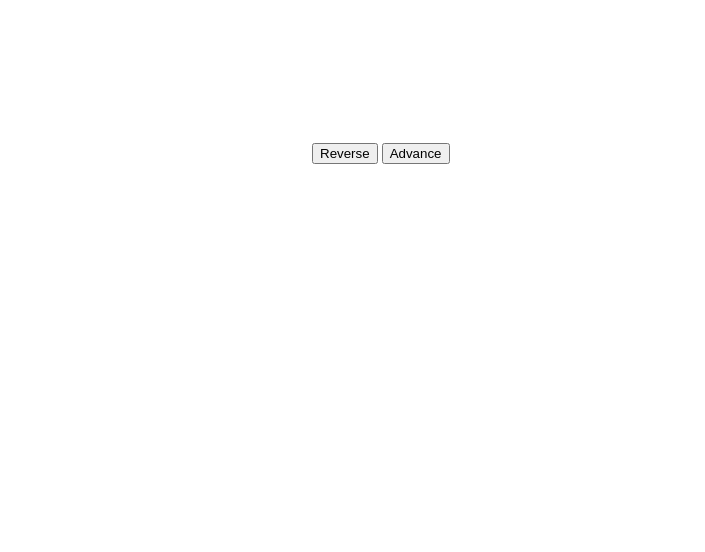
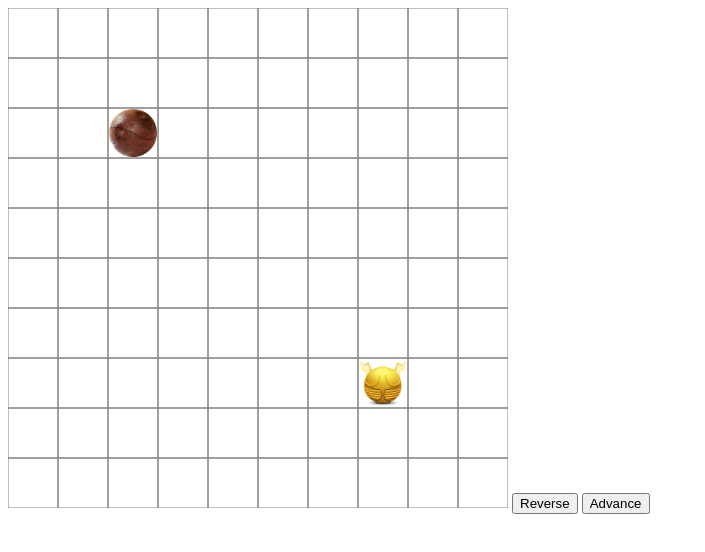
Before and after one commit to lpainton/Qstar, a plain HTML site: page qstar.html in a window 1280 px wide. Shown: the whole page, without its empty margins (0-705 px from the left). Drawn offline with Linux system fonts and the light colour scheme.

Commit message:
Sprite drawing

```diff
--- a/qstar.html
+++ b/qstar.html
@@ -3,10 +3,18 @@
     <head>
         <title>Quidditch Star</title>
     </head>
-    <body>
+    <body id='main'>
         <canvas id='game-area'></canvas>
         <button id='reverse'>Reverse</button>
         <button id='advance'>Advance</button>
     </body>
     <script src="./qstar.js"></script>
+    <script type="text/javascript">
+        gmap = new GameMap(10, 10)
+        gmap.setCell(2,2,'BL')
+        gmap.setCell(7,7,'SN')
+        loadAssets(gmap).then(
+            () => draw(gmap)
+        )
+    </script>
 </html>
--- a/qstar.js
+++ b/qstar.js
@@ -1,32 +1,32 @@
 console.log("Script loading...")
 
 const canvas = document.getElementById('game-area')
-const context = canvas.getContext('2d')
 const cellSize = 50
 const gridColor = 'gray'
+const sprites = new Map()
+const snitchPath = "./img/snitch.png"
+const bludgerPath = "./img/bludger.png"
 
 /**
- * Cell values
- * 0 = nothing
- * 1,2,4,8 = players 1-4
- * 16 = snitch
- * 32 = obstacle
+ * Valid Cell Values
+ * P# = Player #
+ * SN = Snitch
+ * BL = Obstacle
  */
 
 class GameMap {
     constructor(r, c) {
         this.rows = r
         this.cols = c
-        this.cells = new ArrayBuffer(r * c)
-        this.view = new DataView(this.cells)
+        this.cells = []
     }
 
     setCell(r,c,value) {
-        this.view.setInt8(r * c, value)
+        this.cells[(r*this.cols) + c] = value
     }
 
     getCell(r,c) {
-        this.view.getInt8(r * c)
+        return this.cells[(r*this.cols) + c]
     }
 }
 
@@ -37,38 +37,74 @@ function calcCanvasSize(gamemap) {
 }
 
 function loadAssets(gamemap, endpoints) {
-    sizeCanvas(gamemap)
+    calcCanvasSize(gamemap)
+    return loadImage('SN', snitchPath)
+        .then(() => {
+            return loadImage('BL',bludgerPath)
+        })
 }
 
-function drawCell(r,c,cell) {
-
+function loadImage(name, path) {
+    console.log(`loading image ${name} with path ${path}`)
+    return new Promise(resolve => {
+        let image = new Image()
+        image.src = path
+        image.onload = () => {
+            console.log(image)
+            resolve()
+        }
+        sprites.set(name, image)
+    })
 }
 
-function drawCellBorder(r, c) {
+function drawCellBorder(r, c, context) {
     let x = c * cellSize
     let y = r * cellSize
     context.rect(x, y,  cellSize, cellSize)
 }
 
 function drawGrid(gamemap) {
+    let context = canvas.getContext('2d')
+    context.beginPath()
+    context.strokeStyle = gridColor
+    console.log('Drawing the grid!')
     for (let i=0; i<gamemap.cols; i++) {
         for (let j=0; j<gamemap.rows; j++) {
-            drawCellBorder(j,i)
-            let cellVal = gamemap.getCell(j,i)
-            if (cellVal) {
-                drawCell(j,i,cellVal)
+            drawCellBorder(j,i, context)
+        }
+    }
+    context.stroke()
+}
+
+function drawSprite(r,c,name,context) {
+    let x = c * cellSize
+    let y = r * cellSize
+    let sprite = sprites.get(name)
+    context.drawImage(sprite, 0, 0, sprite.width, sprite.height, x+1, y+1, cellSize-2, cellSize-2)
+}
+
+function drawSpriteLayer(gamemap, layer) {
+    console.log(`drawing layer ${layer}`)
+    let context = canvas.getContext('2d')
+    for (let i=0; i<gamemap.cols; i++) {
+        for (let j=0; j<gamemap.rows; j++) {
+            if (gamemap.getCell(j,i) === layer) {
+                drawSprite(j,i,layer,context)
             }
         }
     }
-    context.strokeStyle = gridColor
+}
+
+function clearCanvas() {
+    let context = canvas.getContext('2d')
+    context.clearRect(0,0,canvas.width, canvas.height)
     context.stroke()
 }
 
-function clearCanvas() {
-    context.clearRect(0,0,canvas.width, canvas.height)
-}
-
 function draw(gamemap) {
+    console.log('drawing...')
     clearCanvas()
     drawGrid(gamemap)
+    drawSpriteLayer(gamemap, 'BL')
+    drawSpriteLayer(gamemap, 'SN')
 }
```
Also changed, not shown: img/bludger.png (added), img/snitch.png (added).
